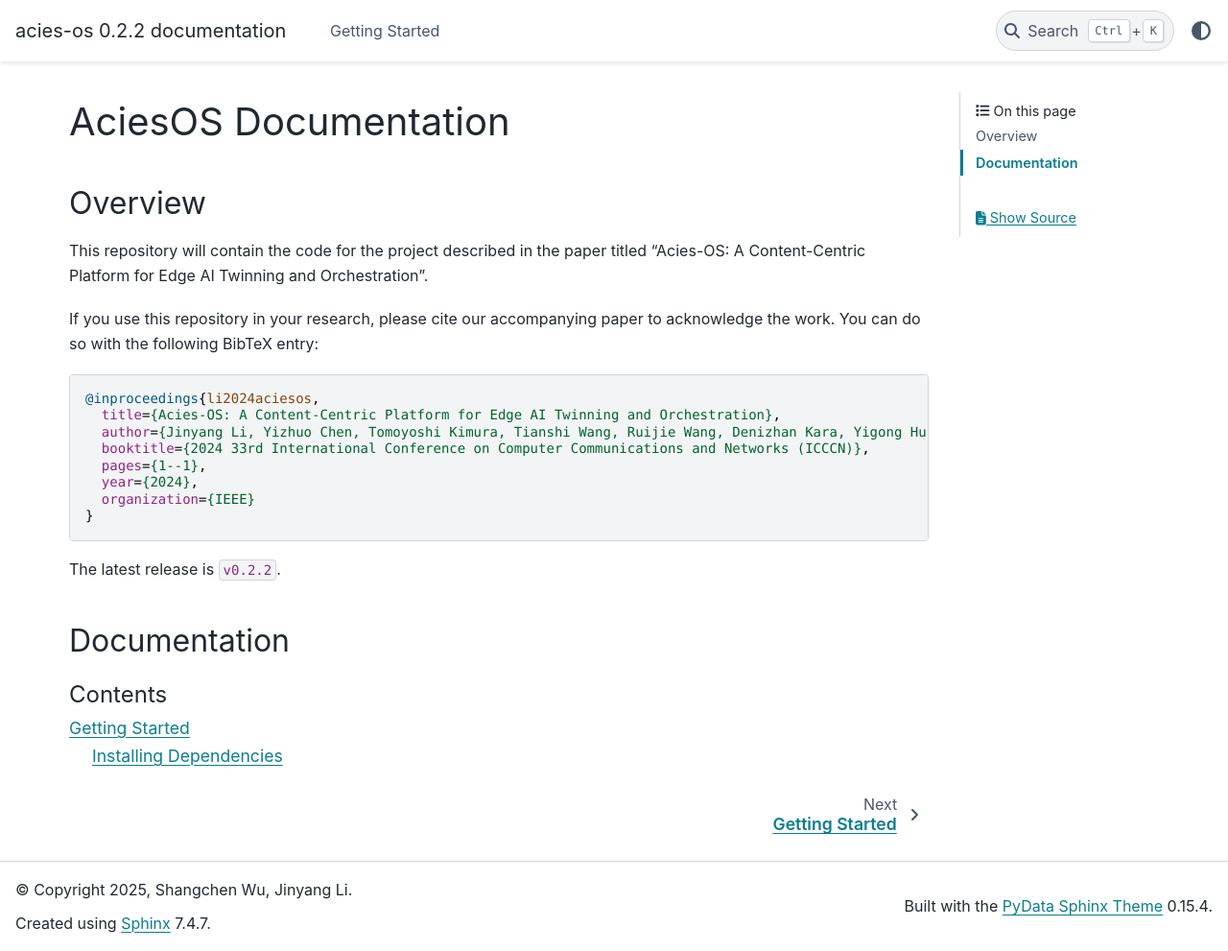
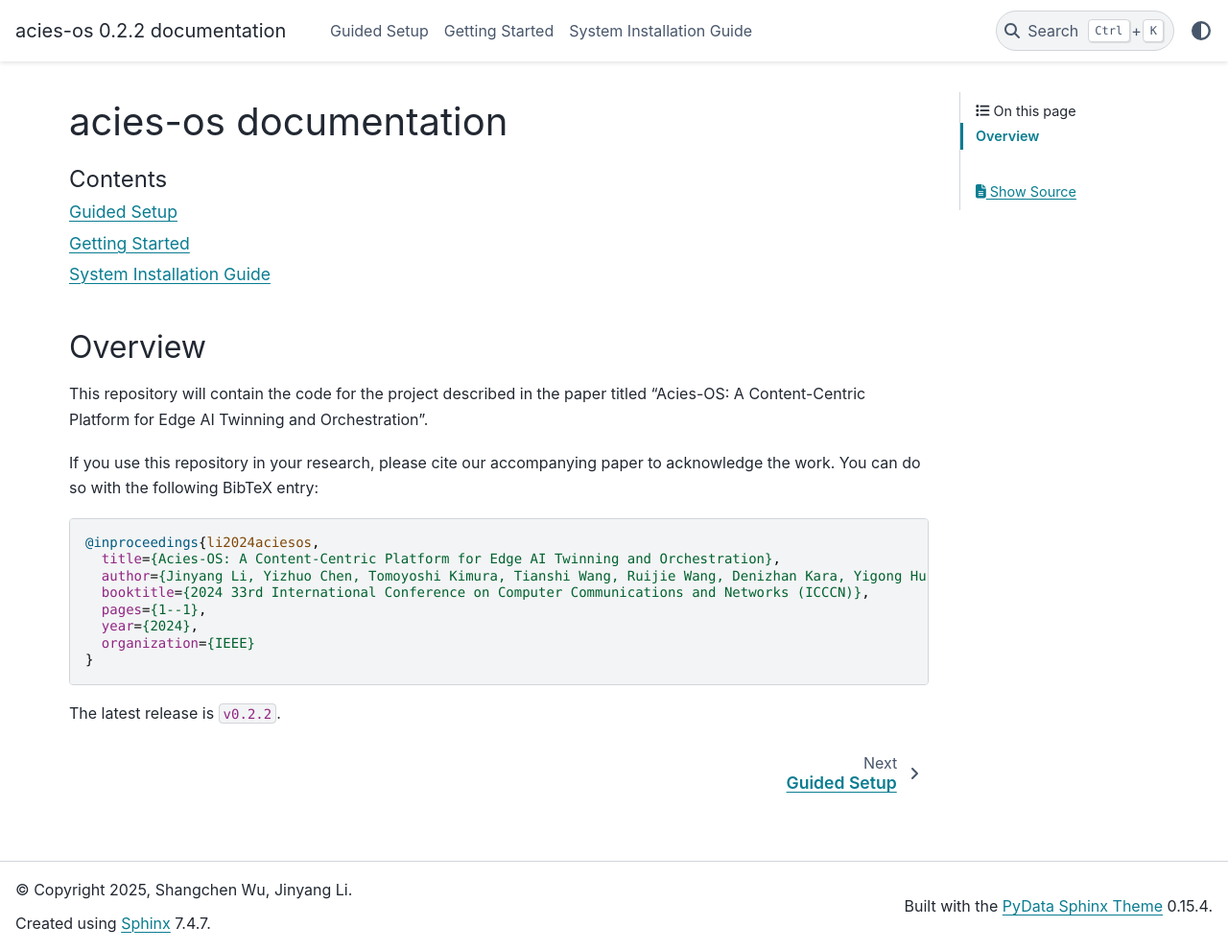
Before and after one commit to acies-os/acies-os, a Sphinx documentation site: the page built from docs/source/index.md, in a window 1280 px wide and 991 px high. Shown: the whole window at 96% size. Built offline with Sphinx 7.4.7 and the PyData theme 0.15.4, drawn with Linux system fonts in a browser that asks for light colours.

Commit message:
Add doc selection guide (#10)
* Added guided setup
* Clean up

---------

Co-authored-by: Jinyang Li <jinyang7@illinois.edu>

````diff
--- /dev/null
+++ b/docs/source/_static/css/custom.css
@@ -0,0 +1,22 @@
+/* Smooth scroll + offset for sticky headers */
+html { scroll-behavior: smooth; }
+*:target { scroll-margin-top: 80px; }
+
+/* Animate the heading itself if it has the id */
+h1[id]:target, h2[id]:target, h3[id]:target,
+h4[id]:target, h5[id]:target, h6[id]:target {
+  animation: flash-highlight 3s ease-out;
+}
+
+/* If Sphinx puts the id on a span before the heading, animate the next heading */
+*:target + h1, *:target + h2, *:target + h3,
+*:target + h4, *:target + h5, *:target + h6 {
+  animation: flash-highlight 3s ease-out;
+}
+
+/* Keyframes: bright → fade → clear */
+@keyframes flash-highlight {
+  0%   { background: #fff8cc; box-shadow: inset 0 0 0 2px var(--sd-color-primary, #2b8cbe); }
+  70%  { background: rgba(255, 248, 204, 0.35); box-shadow: inset 0 0 0 2px rgba(43, 140, 190, 0.4); }
+  100% { background: transparent; box-shadow: none; }
+}
--- a/docs/source/conf.py
+++ b/docs/source/conf.py
@@ -20,22 +20,23 @@
 exclude_patterns = []
 
 extensions = [
-    "sphinx.ext.autodoc",
-    "sphinx.ext.autosummary",
-    "sphinx.ext.napoleon",
-    "sphinx.ext.viewcode",
-    "sphinx.ext.intersphinx",
-    "sphinx_copybutton",
-    "sphinx_autodoc_typehints",
-    "myst_parser",
+    'sphinx.ext.autodoc',
+    'sphinx.ext.autosummary',
+    'sphinx.ext.napoleon',
+    'sphinx.ext.viewcode',
+    'sphinx.ext.intersphinx',
+    'sphinx_copybutton',
+    'sphinx_autodoc_typehints',
+    'myst_parser',
+    'sphinx_design',
 ]
 source_suffix = {
-    ".rst": "restructuredtext",
-    ".md": "markdown",
+    '.rst': 'restructuredtext',
+    '.md': 'markdown',
 }
-root_doc = "index"  # default; ensure docs/index.md exists
+root_doc = 'index'  # default; ensure docs/index.md exists
 
-# myst_enable_extensions = ["colon_fence", "deflist", "linkify"]
+myst_enable_extensions = ['colon_fence', 'deflist']
 
 
 # -- Options for HTML output -------------------------------------------------
@@ -43,3 +44,5 @@
 
 html_theme = 'pydata_sphinx_theme'
 html_static_path = ['_static']
+html_css_files = ['css/custom.css']
+html_favicon = '_static/favicon.ico'
--- a/docs/source/index.md
+++ b/docs/source/index.md
@@ -1,4 +1,12 @@
-# AciesOS Documentation
+# acies-os documentation
+
+```{toctree}
+:maxdepth: 1
+:caption: Contents
+guided-setup
+getting-started
+sys-installation
+```
 
 ## Overview
 
@@ -20,11 +28,3 @@
 ```
 
 The latest release is `v0.2.2`.
-
-## Documentation
-
-```{toctree}
-:maxdepth: 2
-:caption: Contents
-getting-started
-```
--- a/pyproject.toml
+++ b/pyproject.toml
@@ -45,4 +45,5 @@
     "sphinx-autobuild>=2024.10.3",
     "sphinx-autodoc-typehints>=3.0.1",
     "sphinx-copybutton>=0.5.2",
+    "sphinx-design>=0.6.1",
 ]
````
Also changed, not shown: docs/source/guided-setup.md (added, +163 -0 lines), docs/source/sys-installation.md (added, +88 -0 lines), docs/source/_static/favicon.ico (added), 1 other file.
